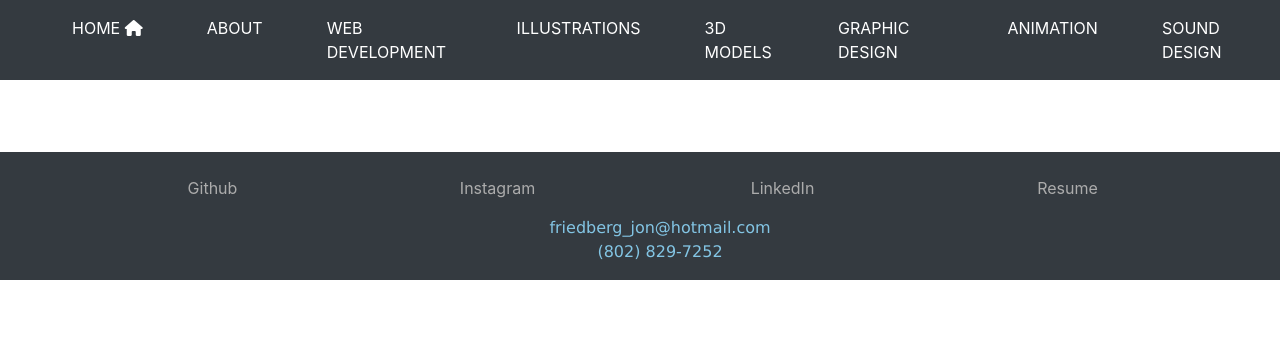
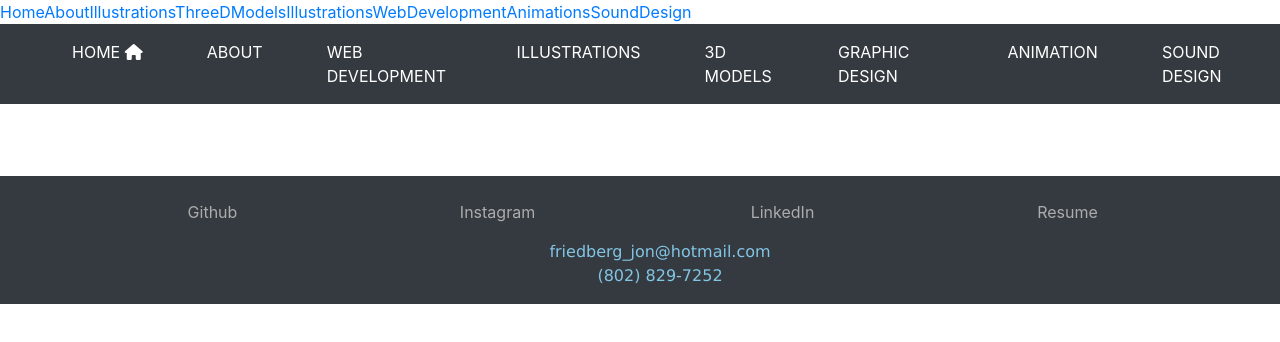
Before and after one commit to jonfriedberg123/home, a React (Create React App) app: page / in a window 1280 px wide. Shown: the top 342 px of the page. Built offline with nearby package versions, Linux system fonts and the light colour scheme.

Commit message:
added link

```diff
--- a/src/App.js
+++ b/src/App.js
@@ -12,13 +12,22 @@ import About from './Components/pages/About'
 import WebDevelopment from './Components/pages/WebDevelopment';
 import Animations from './Components/pages/Animations';
 import SoundDesign from './Components/pages/SoundDesign';
-import { BrowserRouter } from 'react-router-dom';
+import { Link } from 'react-router-dom';
 
 
 function App() {
   return (
     <div>
 
+
+      <Link to="/">Home</Link>
+      <Link to="/about">About</Link>
+      <Link to="/illustrations">Illustrations</Link>
+      <Link to="/3d_models">ThreeDModels</Link>
+      <Link to="/graphic_design">Illustrations</Link>
+      <Link to="/web_development">WebDevelopment</Link>
+      <Link to="/animation">Animations</Link>
+      <Link to="/sound_design">SoundDesign</Link>
     <NavBar />
     <Switch>
       <Route exact path="/home" component={Home} />
```
